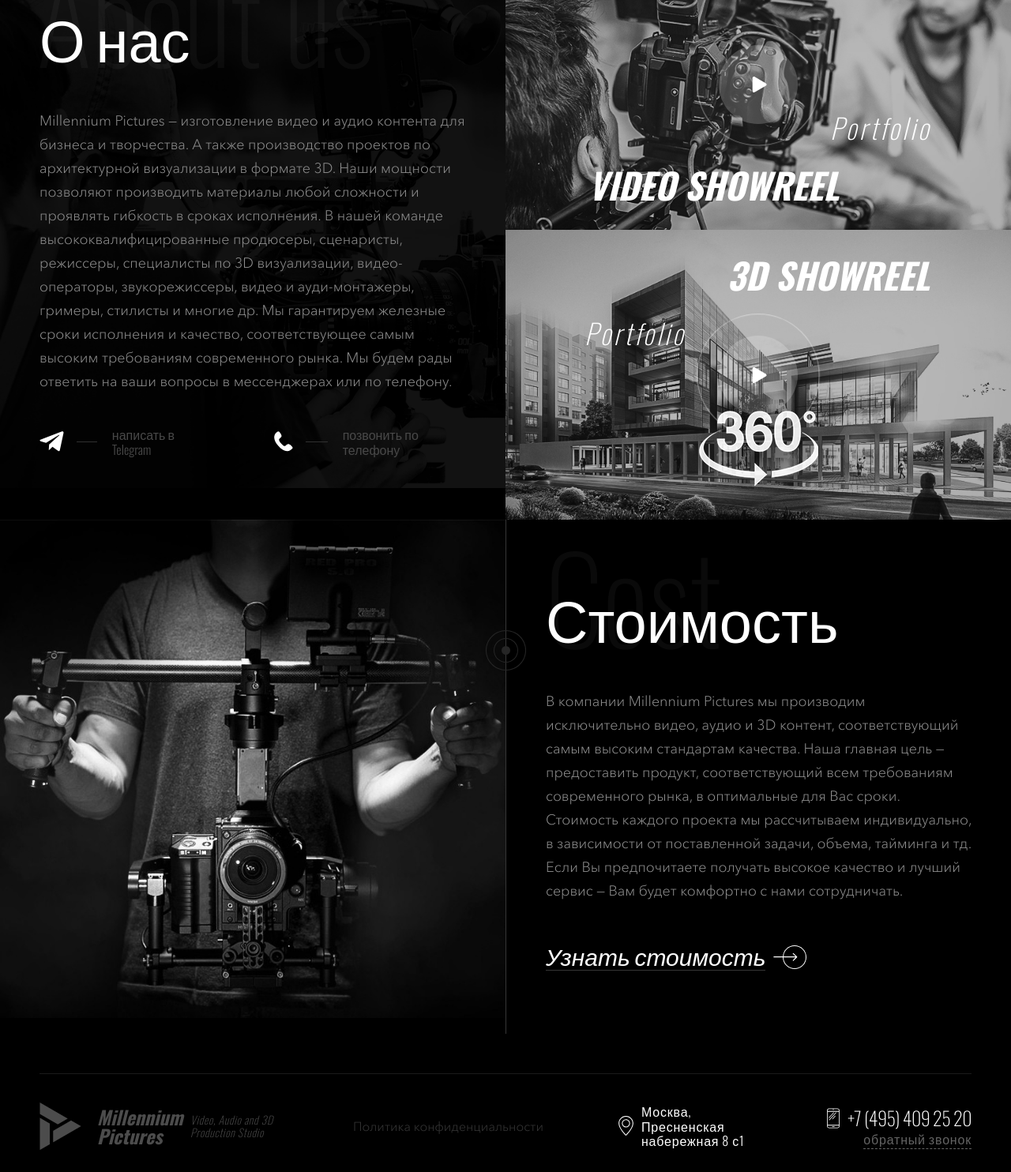
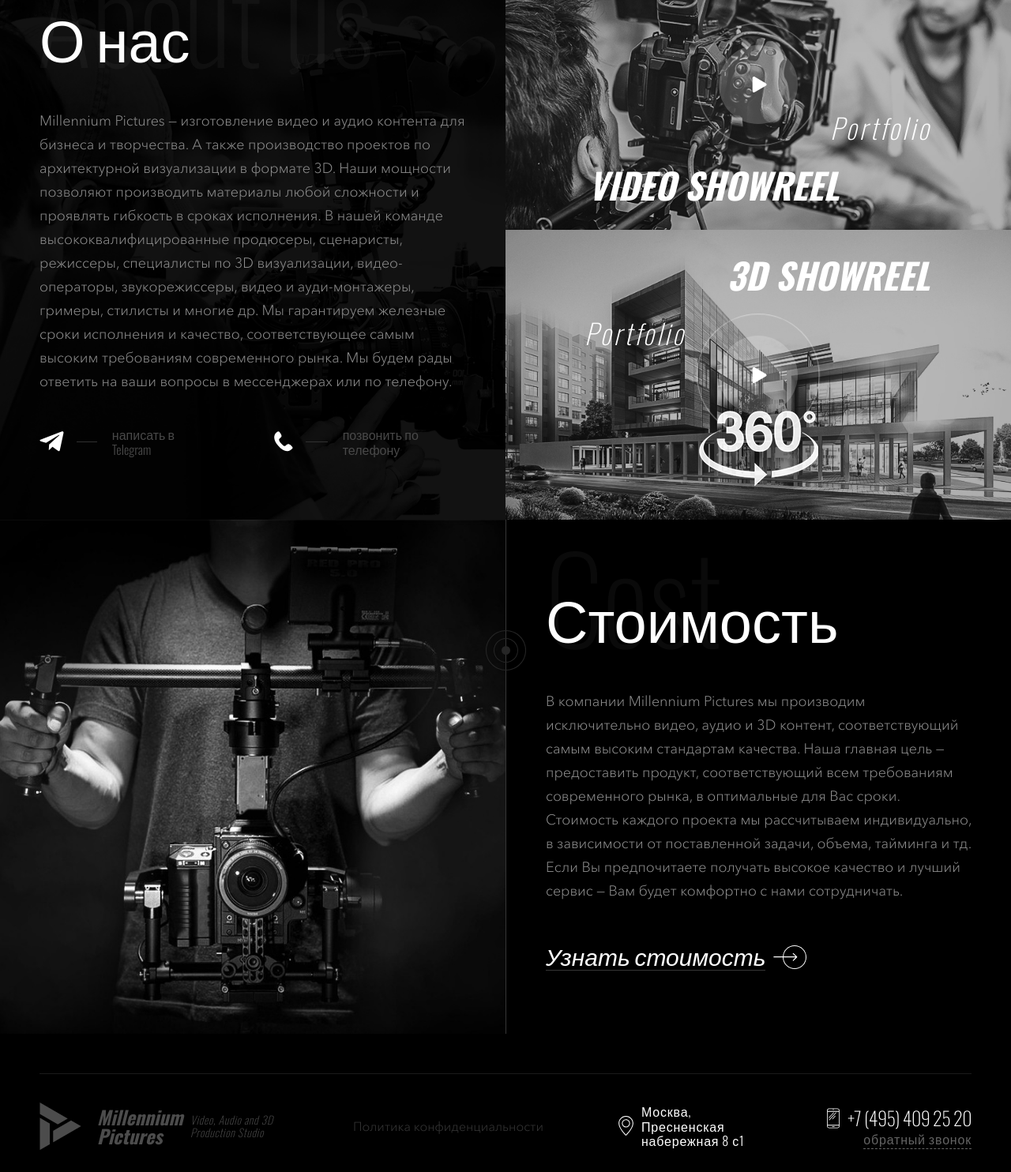
Before and after one commit to kudashovdanila/millenium, a plain HTML site: page index.html in a window 1280 px wide. Shown: the part 909-2393 px from the top of the page at 79% size. Drawn offline with nearby package versions, Linux system fonts and the light colour scheme.

Commit message:
Поправил фотографию

```diff
--- a/scss/blocks/_about-us.scss
+++ b/scss/blocks/_about-us.scss
@@ -13,7 +13,7 @@
 
     @media (max-width: 1367px) {
       padding: 80px 50px;
-      background-position: left -40px;
+      background-position: center;
     }
 
     @media (max-width: 600px) {
--- a/scss/blocks/_price.scss
+++ b/scss/blocks/_price.scss
@@ -8,14 +8,20 @@
 
   &__img {
     min-height: 748px;
-    background: url(../img/price/price.jpg) no-repeat left top / cover;
+    background: url(../img/price/price.jpg) no-repeat left center / cover;
     flex-basis: 50%;
     background-color: #000;
     background-size: contain;
 
     @media (max-width: 1366px) {
       background-size: 100%;
+      background-position: left top;
       min-height: 600px;
+    }
+
+    @media (max-width: 1360px) {
+      background-size: cover;
+      background-position: center;
     }
 
     @media (max-width: 924px) {
```
Also changed, not shown: css/style.css, 1 other file.
